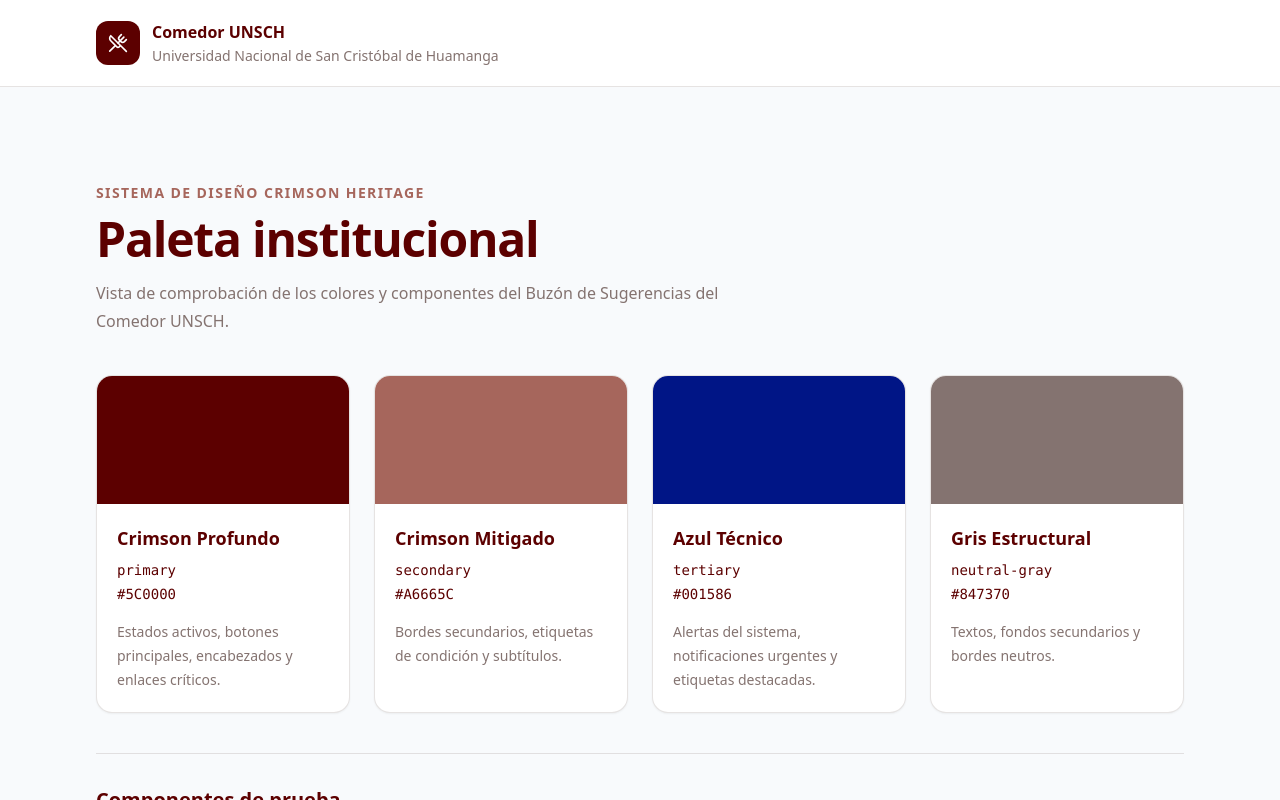
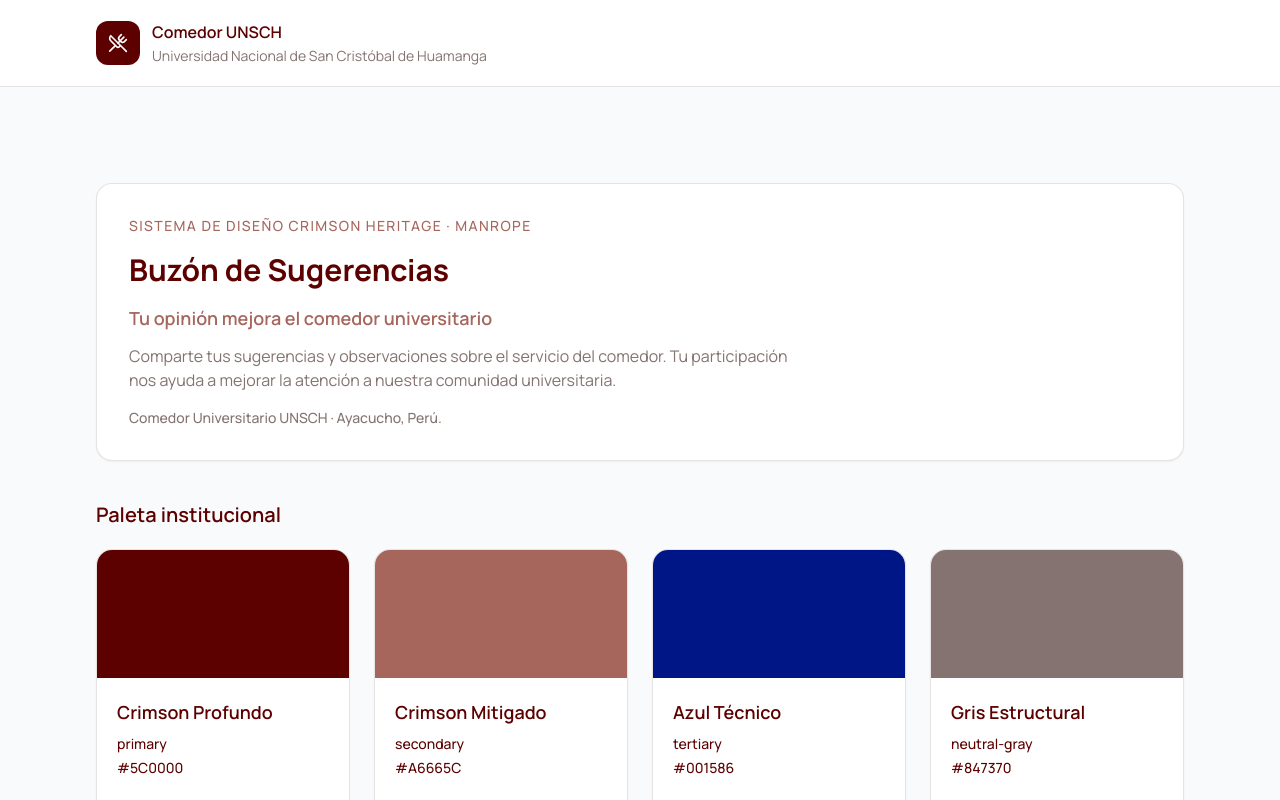
Before and after one commit to ceis-pixel/buzon_sugerencias, a Next.js app: page / in a window 1280 px wide. Shown: the top 800 px of the page. Built offline with nearby package versions, Linux system fonts and the light colour scheme.

Commit message:
feat(typography): integrate manrope font via next/font and tailwind

```diff
--- a/src/app/layout.tsx
+++ b/src/app/layout.tsx
@@ -4,13 +4,14 @@ import type { ReactNode } from "react";
 import { PageContainer } from "@/components/common/page-container";
 import { SiteFooter } from "@/components/layout/site-footer";
 import { SiteHeader } from "@/components/layout/site-header";
-import { siteConfig } from "@/lib/site-config";
+import { manrope } from "@/lib/fonts";
 
 import "./globals.css";
 
 export const metadata: Metadata = {
-  title: `${siteConfig.name} - ${siteConfig.serviceName}`,
-  description: siteConfig.description,
+  title: "Buzón de Sugerencias | Comedor Universitario UNSCH",
+  description:
+    "Canal institucional para sugerencias y observaciones del comedor universitario UNSCH.",
 };
 
 interface RootLayoutProps {
@@ -19,7 +20,7 @@ interface RootLayoutProps {
 
 export default function RootLayout({ children }: RootLayoutProps) {
   return (
-    <html lang={siteConfig.locale}>
+    <html lang="es" className={manrope.variable}>
       <body className="flex min-h-dvh flex-col font-sans antialiased">
         <a
           href="#main-content"
--- a/src/app/page.tsx
+++ b/src/app/page.tsx
@@ -34,22 +34,35 @@ const colorTokens = [
 
 export default function HomePage() {
   return (
-    <section aria-labelledby="palette-title">
-      <p className="text-sm font-semibold uppercase tracking-widest text-secondary">
-        Sistema de diseño Crimson Heritage
-      </p>
-      <h1
-        id="palette-title"
-        className="mt-3 text-balance text-4xl font-bold tracking-tight text-primary sm:text-5xl"
-      >
+    <section aria-labelledby="typography-title">
+      <header className="rounded-2xl border border-neutral-gray/20 bg-white p-6 shadow-sm sm:p-8">
+        <p className="text-sm font-medium uppercase tracking-widest text-secondary">
+          Sistema de diseño Crimson Heritage · Manrope
+        </p>
+        <h1
+          id="typography-title"
+          className="mt-4 text-2xl md:text-3xl font-bold text-primary"
+        >
+          Buzón de Sugerencias
+        </h1>
+        <h2 className="mt-4 text-lg font-semibold text-secondary">
+          Tu opinión mejora el comedor universitario
+        </h2>
+        <p className="mt-3 max-w-2xl text-base font-normal text-neutral-gray">
+          Comparte tus sugerencias y observaciones sobre el servicio del comedor.
+          Tu participación nos ayuda a mejorar la atención a nuestra comunidad
+          universitaria.
+        </p>
+        <p className="mt-4 text-sm font-medium text-neutral-gray">
+          Comedor Universitario UNSCH · Ayacucho, Perú.
+        </p>
+      </header>
+
+      <h2 id="palette-title" className="mt-10 text-xl font-semibold text-primary">
         Paleta institucional
-      </h1>
-      <p className="mt-4 max-w-2xl text-pretty leading-7">
-        Vista de comprobación de los colores y componentes del Buzón de
-        Sugerencias del Comedor UNSCH.
-      </p>
+      </h2>
 
-      <div className="mt-10 grid gap-6 sm:grid-cols-2 lg:grid-cols-4">
+      <div className="mt-5 grid gap-6 sm:grid-cols-2 lg:grid-cols-4">
         {colorTokens.map((token) => (
           <article
             key={token.name}
@@ -58,16 +71,16 @@ export default function HomePage() {
           >
             <div aria-hidden="true" className={`h-32 ${token.swatchClass}`} />
             <div className="p-5">
-              <h2
+              <h3
                 id={`color-${token.name}`}
                 className="text-lg font-semibold text-primary"
               >
                 {token.label}
-              </h2>
-              <p className="mt-2 font-mono text-sm text-primary">
+              </h3>
+              <p className="mt-2 text-sm font-medium text-primary">
                 {token.name}
               </p>
-              <p className="mt-1 font-mono text-sm text-primary">{token.hex}</p>
+              <p className="mt-1 text-sm font-medium text-primary">{token.hex}</p>
               <p className="mt-4 text-sm leading-6">{token.description}</p>
             </div>
           </article>
--- /dev/null
+++ b/src/lib/fonts.ts
@@ -0,0 +1,10 @@
+import { Manrope } from "next/font/google";
+
+export const manrope = Manrope({
+  subsets: ["latin"],
+  weight: ["400", "500", "600", "700"],
+  display: "swap",
+  variable: "--font-manrope",
+  preload: true,
+  adjustFontFallback: true,
+});
--- a/tailwind.config.ts
+++ b/tailwind.config.ts
@@ -4,6 +4,9 @@ const config = {
   content: ["./src/**/*.{js,ts,jsx,tsx,mdx}"],
   theme: {
     extend: {
+      fontFamily: {
+        sans: ["var(--font-manrope)", "system-ui", "sans-serif"],
+      },
       colors: {
         primary: "#5C0000",
         secondary: "#A6665C",
```
